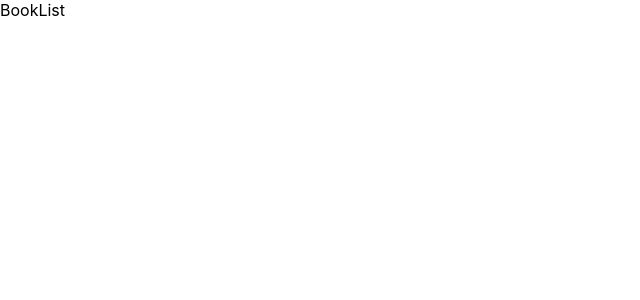
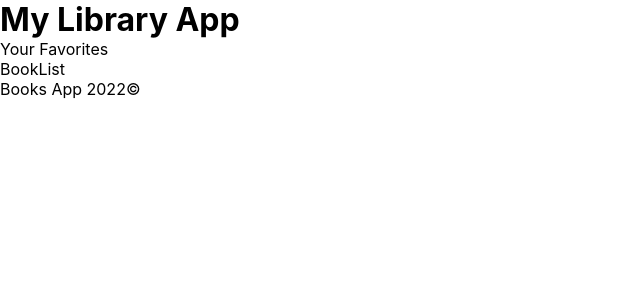
Before and after one commit to OtienohOwinoh/My-LIbrary-App, a React (Create React App) app: page / in a window 1280 px wide. Shown: the top 300 px of the page, without its empty margins (0-640 px from the left). Built offline with nearby package versions, Linux system fonts and the light colour scheme.

Commit message:
This commit stacks components on the same page

```diff
--- a/src/App.js
+++ b/src/App.js
@@ -9,11 +9,13 @@ import Favorites from './components/Favorites';
 function App() {
   return (
     <div className="App">
+      <NavBar />
       <Routes>
         <Route path ="/" element={<BookList />} />
         <Route path ="/book/:id" element={<BookDetails />} />
         <Route path ="/favorites" element={<Favorites />} />
       </Routes>
+      <Footer />
 
     </div>
   );
```
